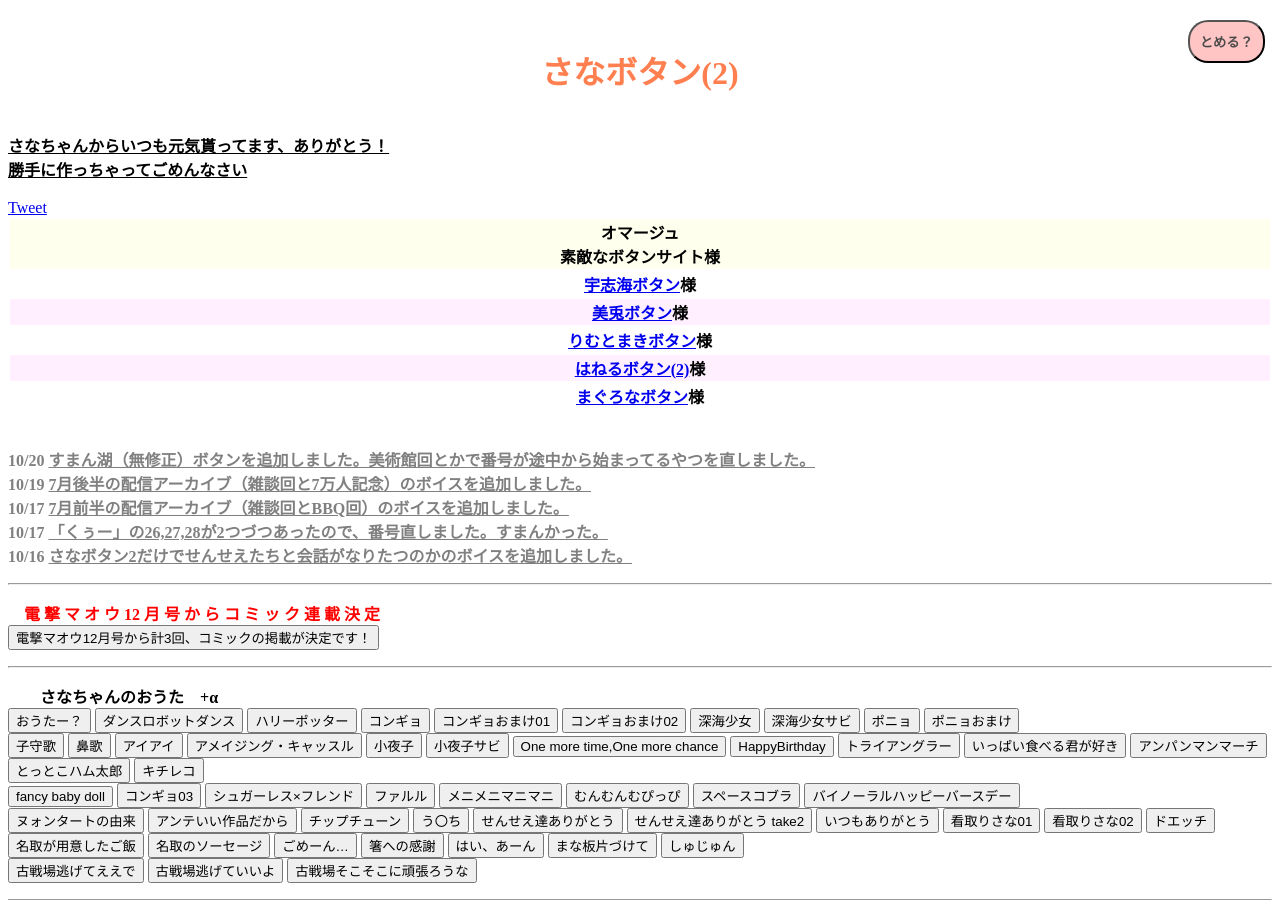
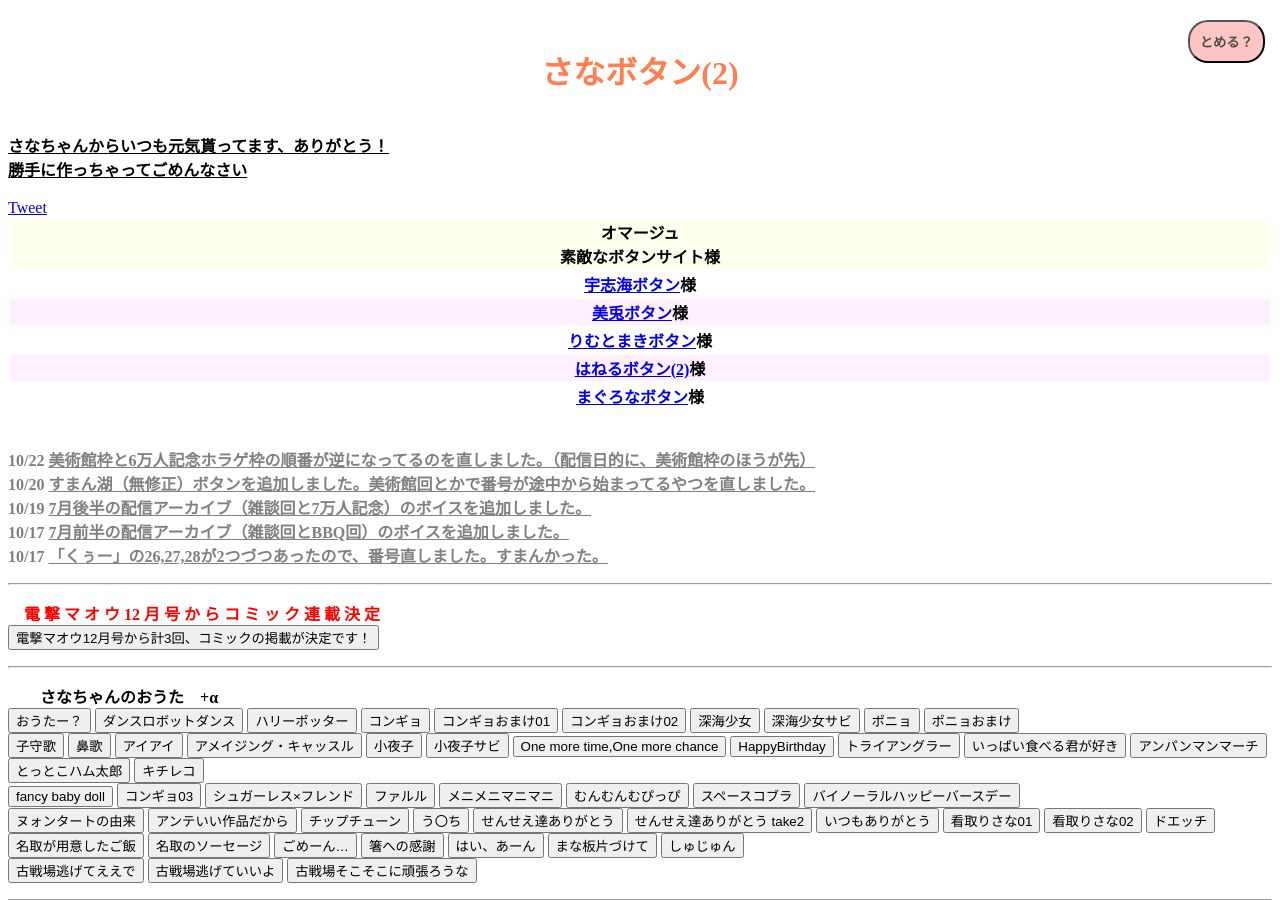
Before and after one commit to sanabutton/sanabutton.github.io, a Jekyll site: the page built from index.html, in a window 1280 px wide and 900 px high. Built offline with Jekyll 4.4.1, drawn with Linux system fonts in a browser that asks for light colours; comment, search, counter and statistics services are not loaded.

Commit message:
update update-log

```diff
--- a/_includes/update-log.html
+++ b/_includes/update-log.html
@@ -1,4 +1,6 @@
 <span class="add-num"><br>
+	<b>10/22 <u>美術館枠と6万人記念ホラゲ枠の順番が逆になってるのを直しました。（配信日的に、美術館枠のほうが先）</u></b>
+	<br>
 	<b>10/20 <u>すまん湖（無修正）ボタンを追加しました。美術館回とかで番号が途中から始まってるやつを直しました。</u></b>
 	<br>
 	<b>10/19 <u>7月後半の配信アーカイブ（雑談回と7万人記念）のボイスを追加しました。</u></b>
@@ -7,6 +9,4 @@
 	<br>
 	<b>10/17 <u>「くぅー」の26,27,28が2つづつあったので、番号直しました。すまんかった。</u></b>
 	<br>
-	<b>10/16 <u>さなボタン2だけでせんせえたちと会話がなりたつのかのボイスを追加しました。</u></b>
-	<br>
 </span>
```
